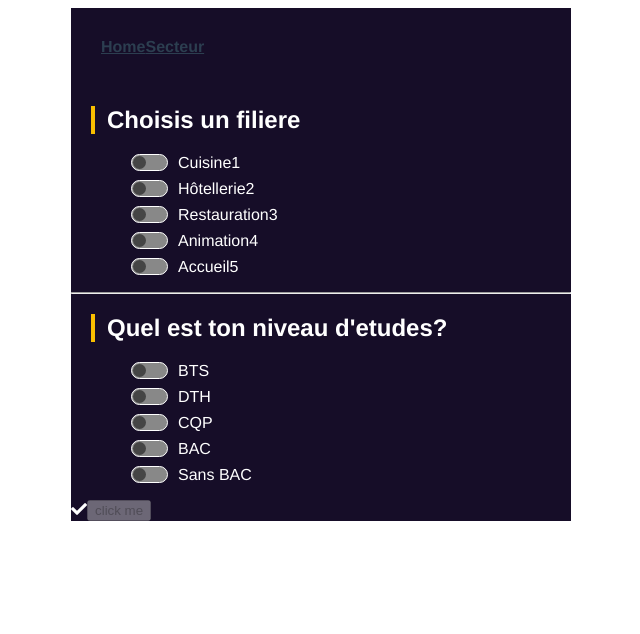
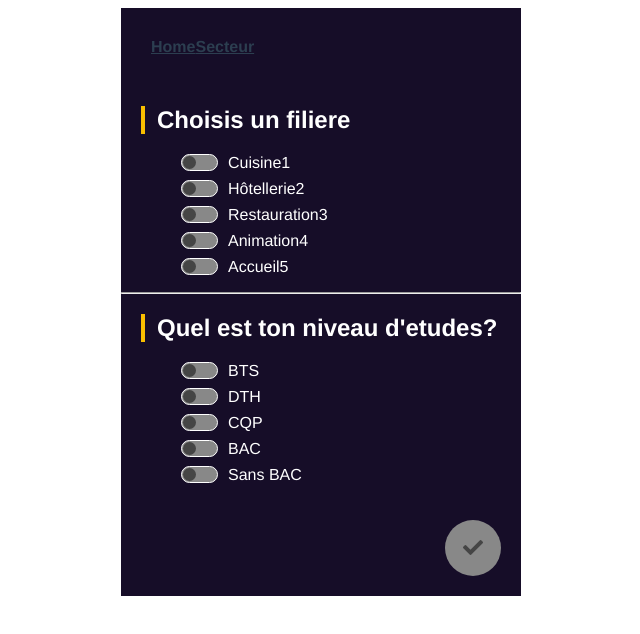
Before and after one commit to Skobraf/Career-meeting, a Vue app: page /secteur/1 in a window 1280 px wide. Shown: the top 634 px of the page, without its empty margins (319-959 px from the left). Built offline with nearby package versions, Linux system fonts and the light colour scheme.

Commit message:
added css to sending button

```diff
--- a/src/App.vue
+++ b/src/App.vue
@@ -16,7 +16,7 @@ ul {
   font-family: "Avenir", Helvetica, Arial, sans-serif;
   -webkit-font-smoothing: antialiased;
   -moz-osx-font-smoothing: grayscale;
-  max-width: 500px;
+  max-width: 400px;
   margin: 0 auto;
   color: #ffffff;
   background-color: #160D28;
--- a/src/views/Metier.vue
+++ b/src/views/Metier.vue
@@ -39,8 +39,8 @@
             </ul>
         </div>
         <div class="submit">
-            <i class="fas fa-check"></i>
-            <button @click="handleClick" :disabled="etudeChecked.length == 0 || filiereChecked == ''">click me</button>
+
+            <button @click="handleClick" :disabled="etudeChecked.length == 0 || filiereChecked == ''"><i class="fas fa-check"></i></button>
         </div>
 
     </div>
@@ -81,11 +81,47 @@ export default {
 </script>
 
 <style lang="scss" scoped>
+// colores
+$inside_color: #888888;
+$outside_color:#454545;
+$active_color: #A3C961;
+/////////
 h2 {
     margin-left: 20px;
     border-left: 4px solid #F9BE00;
     padding-left: 12px;
 }
+.submit {
+    display: flex;
+    justify-content: flex-end;
+    button {
+        background: $active_color;
+        margin: 20px;
+        width: 56px;
+        height:56px;
+        border: none;
+        border-radius: 50%;
+        cursor: pointer;
+        i {
+        color: white;
+        font-size: 20px;
+    }
+    }
+    button:disabled {
+        background: $inside_color;
+        margin: 20px;
+        width: 56px;
+        height:56px;
+        border: none;
+        border-radius: 50%;
+        i {
+        color: $outside_color;
+        font-size: 20px;
+    }
+    }
+
+}
+//SWITCH INPUTS
 .tg-list-item{
 	margin: 8px 20px;
     display: flex;
@@ -137,10 +173,7 @@ h2 {
 }
 
 // themes
-// colores
-$inside_color: #888888;
-$outside_color:#454545;
-$active_color: #A3C961;
+
 .tgl-flat{
 	+ .tgl-btn{
 		    padding: 1px;
```
